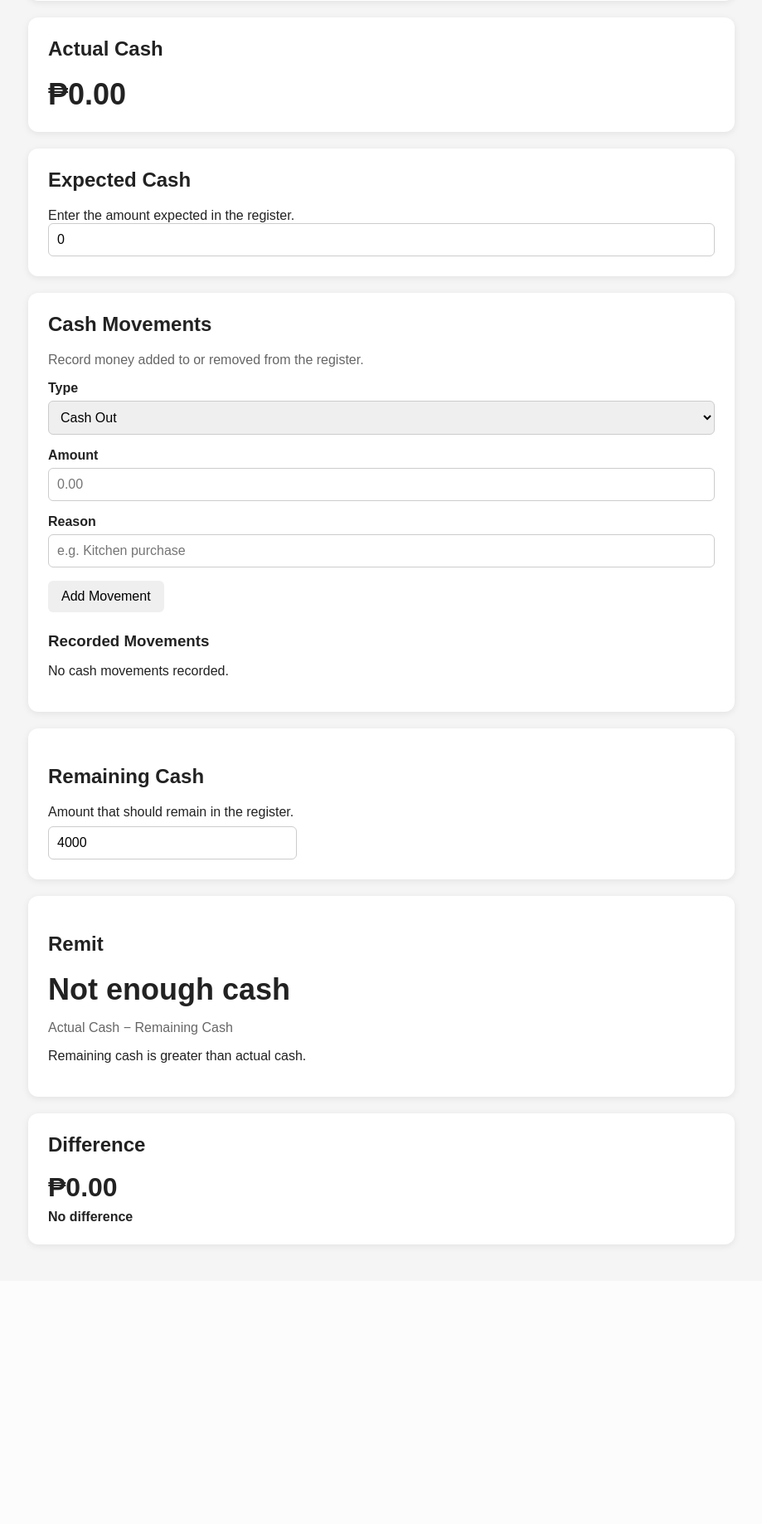
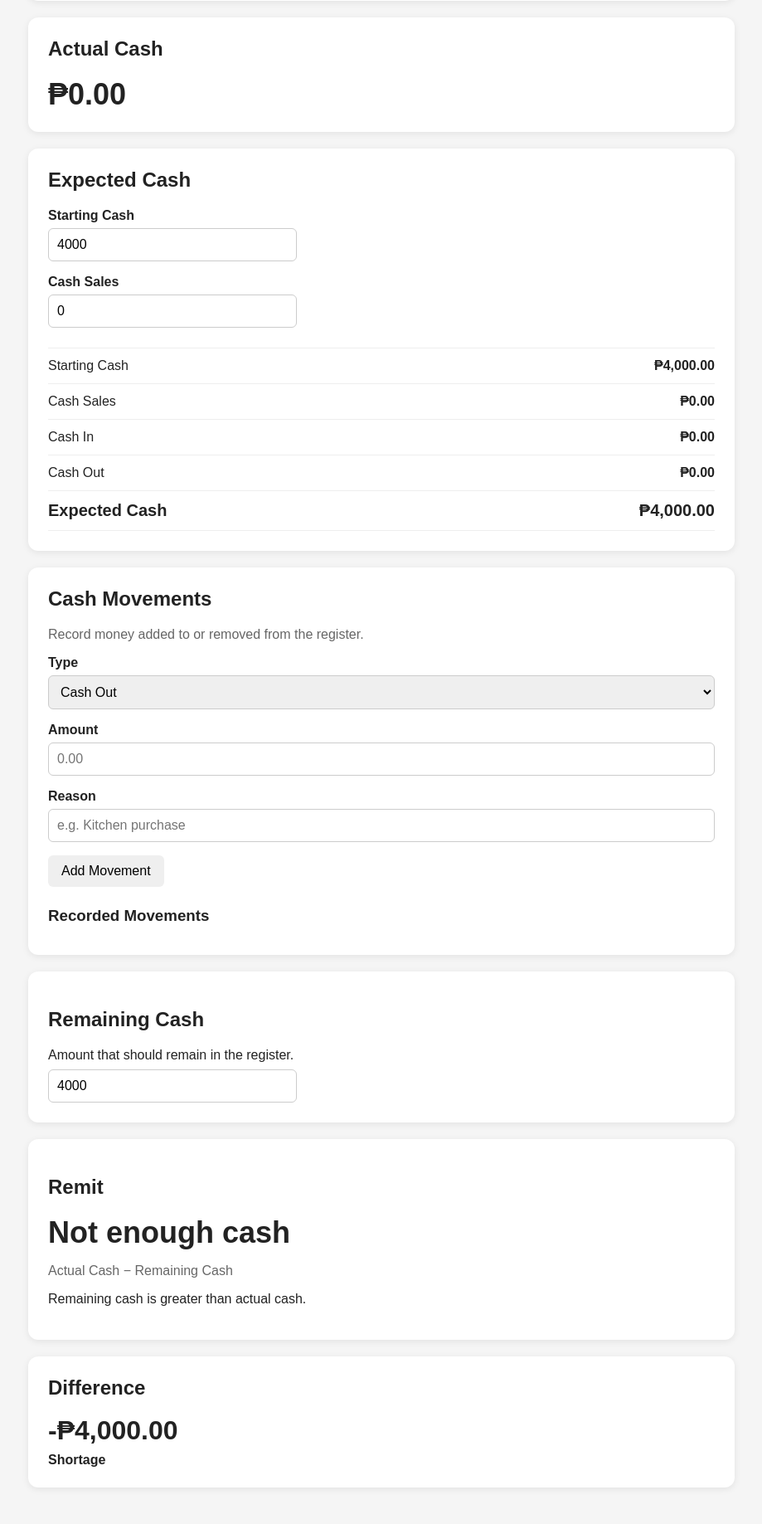
Before and after one commit to TAPIT08/tillcheck, a Flask app: page /cash-count in a window 1280 px wide. Shown: the part 837-2674 px from the top of the page at 83% size, without its empty margins (180-1099 px from the left). Before the commit the page ends 2341 px from the top, so only its background shows below. Run offline with Flask 3, Linux system fonts and the light colour scheme.

Commit message:
Enhance cash counting interface with expected cash inputs and summary display; update JavaScript for cash calculations and movements

```diff
--- a/app/static/css/style.css
+++ b/app/static/css/style.css
@@ -245,3 +245,41 @@ body {
     gap: 6px;
   }
 }
+
+.expected-input-group {
+  display: flex;
+  flex-direction: column;
+  gap: 6px;
+  margin-bottom: 16px;
+}
+
+.expected-input-group label {
+  font-weight: bold;
+}
+
+.expected-input-group input {
+  width: 100%;
+  max-width: 300px;
+  padding: 10px;
+  border: 1px solid #ccc;
+  border-radius: 6px;
+  font-size: 16px;
+}
+
+.expected-summary {
+  margin-top: 24px;
+  border-top: 1px solid #eee;
+}
+
+.expected-summary > div {
+  display: flex;
+  justify-content: space-between;
+  gap: 20px;
+  padding: 12px 0;
+  border-bottom: 1px solid #eee;
+}
+
+.expected-total {
+  font-size: 20px;
+  font-weight: bold;
+}
--- a/app/static/js/app.js
+++ b/app/static/js/app.js
@@ -1,11 +1,35 @@
 document.addEventListener("DOMContentLoaded", () => {
   let cashMovements = [];
 
+  // -----------------------------
+  // Denominations
+  // -----------------------------
+
   const denominationInputs = document.querySelectorAll(".denomination-input");
 
-  const expectedCashInput = document.getElementById("expected-cash-input");
+  // -----------------------------
+  // Cash Inputs
+  // -----------------------------
 
   const remainingCashInput = document.getElementById("remaining-cash-input");
+
+  const startingCashInput = document.getElementById("starting-cash-input");
+
+  const salesCashInput = document.getElementById("sales-cash-input");
+
+  // -----------------------------
+  // Cash Displays
+  // -----------------------------
+
+  const startingCashDisplay = document.getElementById("starting-cash-display");
+
+  const salesCashDisplay = document.getElementById("sales-cash-display");
+
+  const cashInDisplay = document.getElementById("cash-in-display");
+
+  const cashOutDisplay = document.getElementById("cash-out-display");
+
+  const expectedCashDisplay = document.getElementById("expected-cash-display");
 
   const remitDisplay = document.getElementById("remit-amount");
 
@@ -17,6 +41,10 @@ document.addEventListener("DOMContentLoaded", () => {
 
   const remitValidation = document.getElementById("remit-validation");
 
+  // -----------------------------
+  // Cash Movement Inputs
+  // -----------------------------
+
   const movementTypeInput = document.getElementById("movement-type");
 
   const movementAmountInput = document.getElementById("movement-amount");
@@ -27,6 +55,10 @@ document.addEventListener("DOMContentLoaded", () => {
 
   const movementList = document.getElementById("movement-list");
 
+  // -----------------------------
+  // Currency Formatting
+  // -----------------------------
+
   function formatCurrency(amount) {
     return new Intl.NumberFormat("en-PH", {
       style: "currency",
@@ -34,7 +66,11 @@ document.addEventListener("DOMContentLoaded", () => {
     }).format(amount);
   }
 
-  function calculateCash() {
+  // -----------------------------
+  // Calculate Actual Cash
+  // -----------------------------
+
+  function calculateActualCash() {
     let actualCash = 0;
 
     denominationInputs.forEach((input) => {
@@ -42,26 +78,18 @@ document.addEventListener("DOMContentLoaded", () => {
 
       const quantity = Number(input.value) || 0;
 
-      const subtotal = denomination * quantity;
-
-      actualCash += subtotal;
-
-      const subtotalElement = document.getElementById(
-        `subtotal-${denomination}`,
-      );
-
-      subtotalElement.textContent = formatCurrency(subtotal);
+      actualCash += denomination * quantity;
     });
 
-    actualCashDisplay.textContent = formatCurrency(actualCash);
-
-    calculateDifference(actualCash);
-
-    calculateRemit(actualCash);
+    return actualCash;
   }
 
-  function calculateDifference(actualCash) {
-    const expectedCash = Number(expectedCashInput.value) || 0;
+  // -----------------------------
+  // Calculate Difference
+  // -----------------------------
+
+  function calculateDifference(expectedCash) {
+    const actualCash = calculateActualCash();
 
     const difference = actualCash - expectedCash;
 
@@ -75,6 +103,45 @@ document.addEventListener("DOMContentLoaded", () => {
       differenceStatus.textContent = "Overage";
     }
   }
+
+  // -----------------------------
+  // Calculate Expected Cash
+  // -----------------------------
+
+  function calculateExpectedCash() {
+    const startingCash = Number(startingCashInput.value) || 0;
+
+    const salesCash = Number(salesCashInput.value) || 0;
+
+    let cashIn = 0;
+    let cashOut = 0;
+
+    cashMovements.forEach((movement) => {
+      if (movement.type === "in") {
+        cashIn += movement.amount;
+      } else if (movement.type === "out") {
+        cashOut += movement.amount;
+      }
+    });
+
+    const expectedCash = startingCash + salesCash + cashIn - cashOut;
+
+    startingCashDisplay.textContent = formatCurrency(startingCash);
+
+    salesCashDisplay.textContent = formatCurrency(salesCash);
+
+    cashInDisplay.textContent = formatCurrency(cashIn);
+
+    cashOutDisplay.textContent = formatCurrency(cashOut);
+
+    expectedCashDisplay.textContent = formatCurrency(expectedCash);
+
+    calculateDifference(expectedCash);
+  }
+
+  // -----------------------------
+  // Calculate Remit
+  // -----------------------------
 
   function calculateRemit(actualCash) {
     const remainingCash = Number(remainingCashInput.value) || 0;
@@ -101,6 +168,42 @@ document.addEventListener("DOMContentLoaded", () => {
     }
   }
 
+  // -----------------------------
+  // Calculate Everything
+  // -----------------------------
+
+  function calculateCash() {
+    let actualCash = 0;
+
+    denominationInputs.forEach((input) => {
+      const denomination = Number(input.dataset.value);
+
+      const quantity = Number(input.value) || 0;
+
+      const subtotal = denomination * quantity;
+
+      actualCash += subtotal;
+
+      const subtotalElement = document.getElementById(
+        `subtotal-${denomination}`,
+      );
+
+      if (subtotalElement) {
+        subtotalElement.textContent = formatCurrency(subtotal);
+      }
+    });
+
+    actualCashDisplay.textContent = formatCurrency(actualCash);
+
+    calculateExpectedCash();
+
+    calculateRemit(actualCash);
+  }
+
+  // -----------------------------
+  // Add Cash Movement
+  // -----------------------------
+
   function addMovement() {
     const type = movementTypeInput.value;
 
@@ -110,21 +213,17 @@ document.addEventListener("DOMContentLoaded", () => {
 
     if (!amount || amount <= 0) {
       alert("Please enter a valid amount.");
-
       return;
     }
 
     if (!reason) {
       alert("Please enter a reason.");
-
       return;
     }
 
     const movement = {
       type: type,
-
       amount: amount,
-
       reason: reason,
     };
 
@@ -133,17 +232,20 @@ document.addEventListener("DOMContentLoaded", () => {
     renderMovements();
 
     movementAmountInput.value = "";
-
     movementReasonInput.value = "";
 
     calculateCash();
   }
 
+  // -----------------------------
+  // Display Cash Movements
+  // -----------------------------
+
   function renderMovements() {
     movementList.innerHTML = "";
 
     if (cashMovements.length === 0) {
-      movementList.innerHTML = `<p>No cash movements recorded.</p>`;
+      movementList.innerHTML = "<p>No cash movements recorded.</p>";
 
       return;
     }
@@ -195,7 +297,13 @@ document.addEventListener("DOMContentLoaded", () => {
     });
   }
 
-  expectedCashInput.addEventListener("input", calculateCash);
+  // -----------------------------
+  // Event Listeners
+  // -----------------------------
+
+  startingCashInput.addEventListener("input", calculateCash);
+
+  salesCashInput.addEventListener("input", calculateCash);
 
   remainingCashInput.addEventListener("input", calculateCash);
 
@@ -205,5 +313,9 @@ document.addEventListener("DOMContentLoaded", () => {
 
   addMovementButton.addEventListener("click", addMovement);
 
+  // -----------------------------
+  // Initial Calculation
+  // -----------------------------
+
   calculateCash();
 });
--- a/app/templates/cash_count.html
+++ b/app/templates/cash_count.html
@@ -243,17 +243,79 @@
 
             <h2>Expected Cash</h2>
 
-            <label for="expected-cash-input">
-                Enter the amount expected in the register.
+            <div class="expected-input-group">
+
+                <label for="starting-cash-input">
+                    Starting Cash
                 </label>
 
                 <input
                     type="number"
-                id="expected-cash-input"
+                    id="starting-cash-input"
+                    min="0"
+                    step="0.01"
+                    value="4000"
+                >
+
+            </div>
+
+            <div class="expected-input-group">
+
+                <label for="sales-cash-input">
+                    Cash Sales
+                </label>
+
+                <input
+                    type="number"
+                    id="sales-cash-input"
                     min="0"
                     step="0.01"
                     value="0"
                 >
+
+            </div>
+
+            <div class="expected-summary">
+
+                <div>
+                    <span>Starting Cash</span>
+                    <strong id="starting-cash-display">
+                        ₱4,000.00
+                    </strong>
+                </div>
+
+                <div>
+                    <span>Cash Sales</span>
+                    <strong id="sales-cash-display">
+                        ₱0.00
+                    </strong>
+                </div>
+
+                <div>
+                    <span>Cash In</span>
+                    <strong id="cash-in-display">
+                        ₱0.00
+                    </strong>
+                </div>
+
+                <div>
+                    <span>Cash Out</span>
+                    <strong id="cash-out-display">
+                        ₱0.00
+                    </strong>
+                </div>
+
+                <div class="expected-total">
+
+                    <span>Expected Cash</span>
+
+                    <strong id="expected-cash-display">
+                        ₱4,000.00
+                    </strong>
+
+                </div>
+
+            </div>
 
         </section>
 
@@ -336,11 +398,6 @@
                 <h3>Recorded Movements</h3>
 
                 <div id="movement-list">
-
-                    <p id="no-movements">
-                        No cash movements recorded.
-                    </p>
-
                 </div>
 
             </div>
```
Lines whose indentation alone changed are shown as unchanged.
